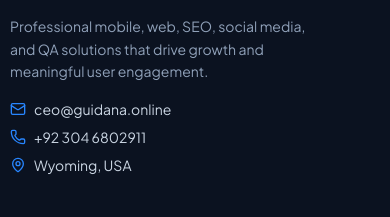
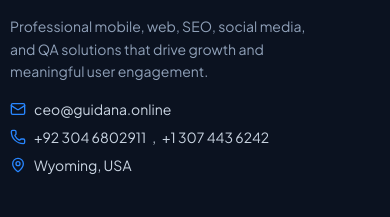
Before and after one commit to guidanatechnologies/Guidana.Online, a Next.js app: page /contact in a window 390 px wide. Shown: the part 2320-2537 px from the top of the page. Built offline with nearby package versions, Linux system fonts and the light colour scheme; no server answers.

Commit message:
Add secondary phone number and update footer layout

```diff
--- a/src/components/Footer.tsx
+++ b/src/components/Footer.tsx
@@ -32,11 +32,17 @@ export function Footer() {
                 {siteConfig.email}
               </a>
             </p>
-            <p className="flex items-center gap-2">
-              <Phone className="h-4 w-4 text-brand" aria-hidden />
-              <a href={siteConfig.phoneHref} className="hover:text-white">
-                {siteConfig.phone}
-              </a>
+            <p className="flex items-start gap-2">
+              <Phone className="mt-0.5 h-4 w-4 shrink-0 text-brand" aria-hidden />
+              <span className="inline-flex flex-wrap items-center gap-1.5">
+                <a href={siteConfig.phoneHref} className="hover:text-white">
+                  {siteConfig.phone}
+                </a>
+                <span aria-hidden="true">,</span>
+                <a href={siteConfig.secondaryPhoneHref} className="hover:text-white">
+                  {siteConfig.secondaryPhone}
+                </a>
+              </span>
             </p>
             <p className="flex items-center gap-2">
               <MapPin className="h-4 w-4 text-brand" aria-hidden />
--- a/src/lib/site.ts
+++ b/src/lib/site.ts
@@ -8,6 +8,8 @@ export const siteConfig = {
   email: "ceo@guidana.online",
   phone: "+92 304 6802911",
   phoneHref: "tel:+923046802911",
+  secondaryPhone: "+1 307 443 6242",
+  secondaryPhoneHref: "tel:+13074436242",
   location: "Wyoming, USA",
   businessType: "Software Development",
   calendlyUrl: process.env.NEXT_PUBLIC_CALENDLY_URL!,
```
